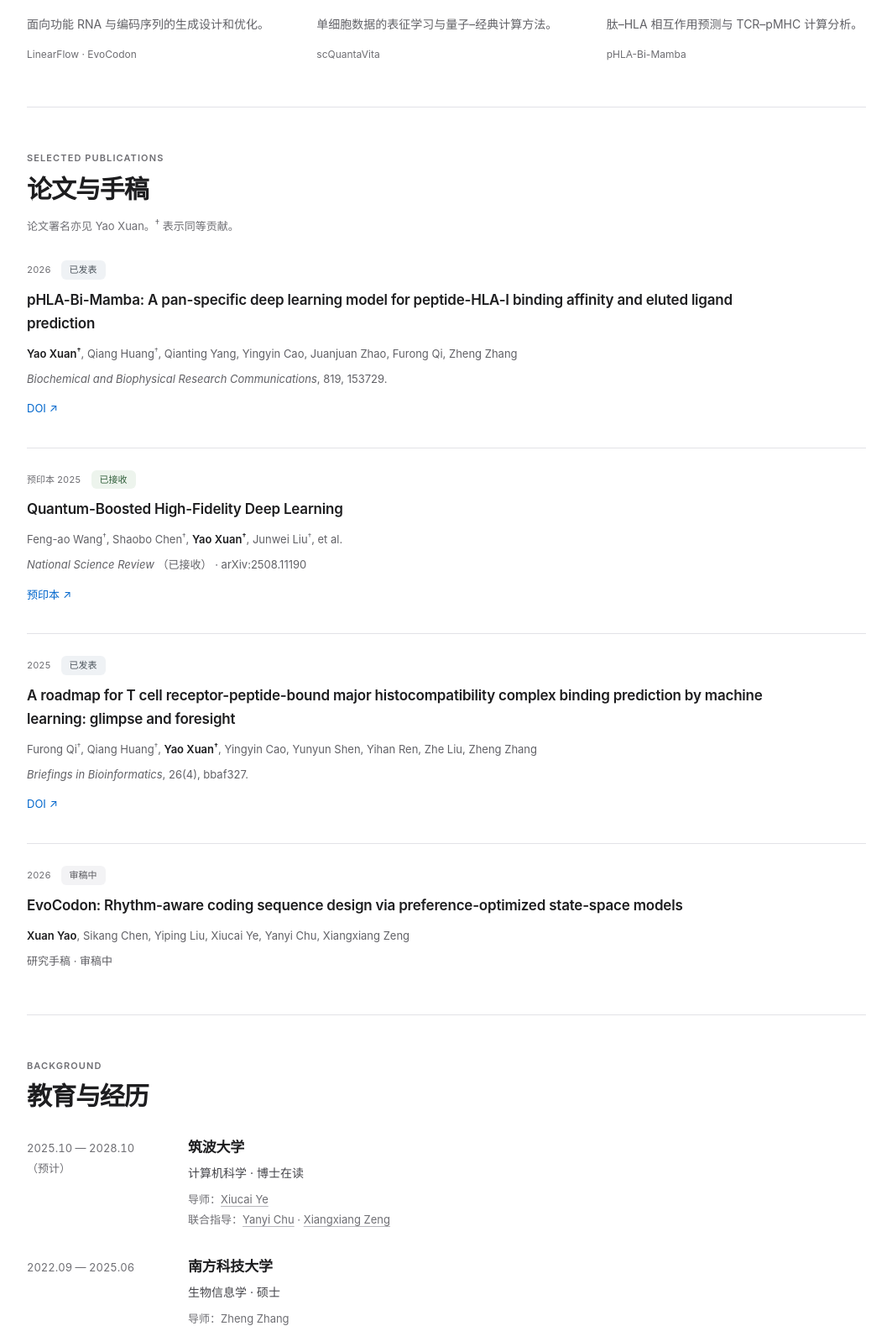
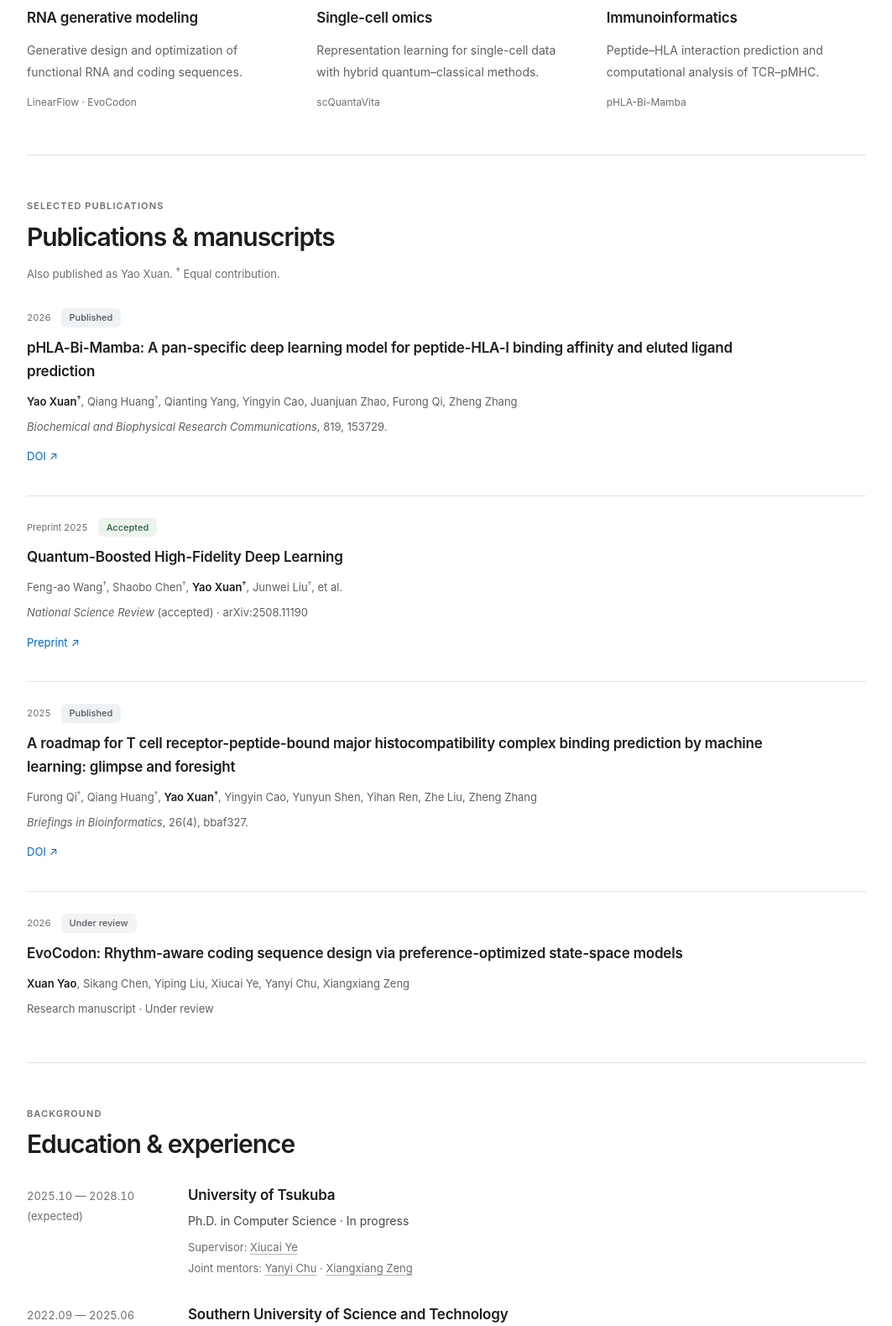
Before and after one commit to xuanwuji/xuanwuji.github.io, a plain HTML site: page index.html in a window 1280 px wide. Shown: the part 720-2299 px from the top of the page at 84% size, without its empty margins (108-1171 px from the left). Drawn offline with Linux system fonts and the light colour scheme.

Commit message:
Make English the default academic homepage language
Serve English in the initial HTML and default to English for new visitors. Preserve Chinese/English switching and saved language preferences. Keep the existing layout and styling.

```diff
--- a/index.html
+++ b/index.html
@@ -1,10 +1,10 @@
 <!doctype html>
-<html lang="zh-CN">
+<html lang="en">
 <head>
   <meta charset="utf-8">
   <meta name="viewport" content="width=device-width, initial-scale=1">
   <meta name="theme-color" content="#ffffff">
-  <meta name="description" content="Xuan Yao，筑波大学计算机科学博士生。研究方向包括面向 RNA 治疗的人工智能、单细胞组学与免疫信息学。">
+  <meta name="description" content="Xuan Yao, Computer Science Ph.D. student at the University of Tsukuba. AI for RNA therapeutics, single-cell omics, and immunoinformatics.">
   <meta property="og:title" content="Xuan Yao · Academic Profile">
   <meta property="og:description" content="Computer Science Ph.D. student at the University of Tsukuba. AI for RNA therapeutics, single-cell omics, and immunoinformatics.">
   <meta property="og:type" content="website">
@@ -16,81 +16,81 @@
   <title>Xuan Yao · Academic Profile</title>
 </head>
 <body>
-  <a class="skip-link" href="#main" data-i18n="skip">跳转到正文</a>
+  <a class="skip-link" href="#main" data-i18n="skip">Skip to content</a>
   <header class="site-header"><div class="header-inner wrap">
-    <a class="brand" href="#about" aria-label="Xuan Yao 首页">Xuan Yao</a>
-    <nav class="nav" aria-label="主导航"><a href="#research" data-i18n="navResearch">研究</a><a href="#publications" data-i18n="navPublications">论文</a><a href="#experience" data-i18n="navExperience">经历</a><a href="#contact" data-i18n="navContact">联系</a></nav>
-    <button type="button" class="language-toggle" aria-label="Switch to English" data-language>EN</button>
+    <a class="brand" href="#about" aria-label="Xuan Yao home">Xuan Yao</a>
+    <nav class="nav" aria-label="Main navigation"><a href="#research" data-i18n="navResearch">Research</a><a href="#publications" data-i18n="navPublications">Publications</a><a href="#experience" data-i18n="navExperience">Background</a><a href="#contact" data-i18n="navContact">Contact</a></nav>
+    <button type="button" class="language-toggle" aria-label="切换为中文" data-language>中文</button>
   </div></header>
   <main id="main">
     <section class="hero wrap" id="about" aria-labelledby="name">
       <div class="hero-copy">
         <p class="eyebrow">AI FOR RNA THERAPEUTICS</p>
         <h1 id="name">Xuan Yao</h1>
-        <p class="hero-role" data-i18n="role">计算机科学博士生</p>
-        <p class="hero-affiliation" data-i18n="affiliation">筑波大学 · 日本筑波</p>
-        <p class="hero-bio" data-i18n="bio">我的研究关注面向 RNA 治疗的人工智能方法，重点是功能 RNA 与编码序列的生成建模和优化，并涉及单细胞组学与免疫信息学。</p>
-        <div class="hero-links"><span class="email" aria-label="电子邮箱">s2536034 at u.tsukuba.ac.jp</span><a href="https://github.com/xuanwuji" target="_blank" rel="noopener noreferrer">GitHub <span aria-hidden="true">↗</span><span class="sr-only" data-i18n="newTab">（新标签页打开）</span></a></div>
+        <p class="hero-role" data-i18n="role">Ph.D. student in Computer Science</p>
+        <p class="hero-affiliation" data-i18n="affiliation">University of Tsukuba · Tsukuba, Japan</p>
+        <p class="hero-bio" data-i18n="bio">My research focuses on AI for RNA therapeutics, particularly generative modeling and optimization of functional RNA and coding sequences, with related interests in single-cell omics and immunoinformatics.</p>
+        <div class="hero-links"><span class="email" aria-label="Email">s2536034 at u.tsukuba.ac.jp</span><a href="https://github.com/xuanwuji" target="_blank" rel="noopener noreferrer">GitHub <span aria-hidden="true">↗</span><span class="sr-only" data-i18n="newTab"> (opens in a new tab)</span></a></div>
       </div>
-      <figure class="portrait"><img src="./portrait.jpg" width="1280" height="1707" alt="Xuan Yao 的照片" fetchpriority="high"></figure>
+      <figure class="portrait"><img src="./portrait.jpg" width="1280" height="1707" alt="Portrait of Xuan Yao" fetchpriority="high"></figure>
     </section>
 
     <section class="research wrap section" id="research" aria-labelledby="research-heading">
-      <div class="section-heading"><p class="eyebrow">RESEARCH</p><h2 id="research-heading" data-i18n="researchHeading">研究方向</h2></div>
+      <div class="section-heading"><p class="eyebrow">RESEARCH</p><h2 id="research-heading" data-i18n="researchHeading">Research interests</h2></div>
       <div class="research-grid">
-        <article class="research-item"><h3 data-i18n="rnaHeading">RNA 生成建模</h3><p data-i18n="rnaText">面向功能 RNA 与编码序列的生成设计和优化。</p><p class="project-names">LinearFlow · EvoCodon</p></article>
-        <article class="research-item"><h3 data-i18n="singleHeading">单细胞组学</h3><p data-i18n="singleText">单细胞数据的表征学习与量子–经典计算方法。</p><p class="project-names">scQuantaVita</p></article>
-        <article class="research-item"><h3 data-i18n="immuneHeading">免疫信息学</h3><p data-i18n="immuneText">肽–HLA 相互作用预测与 TCR–pMHC 计算分析。</p><p class="project-names">pHLA-Bi-Mamba</p></article>
+        <article class="research-item"><h3 data-i18n="rnaHeading">RNA generative modeling</h3><p data-i18n="rnaText">Generative design and optimization of functional RNA and coding sequences.</p><p class="project-names">LinearFlow · EvoCodon</p></article>
+        <article class="research-item"><h3 data-i18n="singleHeading">Single-cell omics</h3><p data-i18n="singleText">Representation learning for single-cell data with hybrid quantum–classical methods.</p><p class="project-names">scQuantaVita</p></article>
+        <article class="research-item"><h3 data-i18n="immuneHeading">Immunoinformatics</h3><p data-i18n="immuneText">Peptide–HLA interaction prediction and computational analysis of TCR–pMHC.</p><p class="project-names">pHLA-Bi-Mamba</p></article>
       </div>
     </section>
 
     <section class="publications wrap section" id="publications" aria-labelledby="publications-heading">
-      <div class="section-heading"><p class="eyebrow">SELECTED PUBLICATIONS</p><h2 id="publications-heading" data-i18n="publicationsHeading">论文与手稿</h2></div>
-      <p class="section-note" data-i18n="authorNote">论文署名亦见 Yao Xuan。<sup>†</sup> 表示同等贡献。</p>
+      <div class="section-heading"><p class="eyebrow">SELECTED PUBLICATIONS</p><h2 id="publications-heading" data-i18n="publicationsHeading">Publications & manuscripts</h2></div>
+      <p class="section-note" data-i18n="authorNote">Also published as Yao Xuan. <sup>†</sup> Equal contribution.</p>
       <div class="publication-list">
         <article class="publication" data-status="published">
-          <div class="publication-meta"><span class="year">2026</span><span class="status published" data-i18n="published">已发表</span></div>
-          <h3 lang="en"><a href="https://doi.org/10.1016/j.bbrc.2026.153729" target="_blank" rel="noopener noreferrer">pHLA-Bi-Mamba: A pan-specific deep learning model for peptide-HLA-I binding affinity and eluted ligand prediction<span class="sr-only" data-i18n="newTab">（新标签页打开）</span></a></h3>
+          <div class="publication-meta"><span class="year">2026</span><span class="status published" data-i18n="published">Published</span></div>
+          <h3 lang="en"><a href="https://doi.org/10.1016/j.bbrc.2026.153729" target="_blank" rel="noopener noreferrer">pHLA-Bi-Mamba: A pan-specific deep learning model for peptide-HLA-I binding affinity and eluted ligand prediction<span class="sr-only" data-i18n="newTab"> (opens in a new tab)</span></a></h3>
           <p class="authors"><strong>Yao Xuan<sup>†</sup></strong>, Qiang Huang<sup>†</sup>, Qianting Yang, Yingyin Cao, Juanjuan Zhao, Furong Qi, Zheng Zhang</p>
           <p class="venue"><em>Biochemical and Biophysical Research Communications</em>, 819, 153729.</p>
-          <a class="paper-link" href="https://doi.org/10.1016/j.bbrc.2026.153729" target="_blank" rel="noopener noreferrer">DOI <span aria-hidden="true">↗</span><span class="sr-only" data-i18n="newTab">（新标签页打开）</span></a>
+          <a class="paper-link" href="https://doi.org/10.1016/j.bbrc.2026.153729" target="_blank" rel="noopener noreferrer">DOI <span aria-hidden="true">↗</span><span class="sr-only" data-i18n="newTab"> (opens in a new tab)</span></a>
         </article>
         <article class="publication" data-status="accepted">
-          <div class="publication-meta"><span class="year" data-i18n="acceptedLabel">预印本 2025</span><span class="status accepted" data-i18n="accepted">已接收</span></div>
-          <h3 lang="en"><a href="https://arxiv.org/abs/2508.11190" target="_blank" rel="noopener noreferrer">Quantum-Boosted High-Fidelity Deep Learning<span class="sr-only" data-i18n="newTab">（新标签页打开）</span></a></h3>
+          <div class="publication-meta"><span class="year" data-i18n="acceptedLabel">Preprint 2025</span><span class="status accepted" data-i18n="accepted">Accepted</span></div>
+          <h3 lang="en"><a href="https://arxiv.org/abs/2508.11190" target="_blank" rel="noopener noreferrer">Quantum-Boosted High-Fidelity Deep Learning<span class="sr-only" data-i18n="newTab"> (opens in a new tab)</span></a></h3>
           <p class="authors">Feng-ao Wang<sup>†</sup>, Shaobo Chen<sup>†</sup>, <strong>Yao Xuan<sup>†</sup></strong>, Junwei Liu<sup>†</sup>, et al.</p>
-          <p class="venue"><em>National Science Review</em> <span data-i18n="acceptedVenue">（已接收）</span> · arXiv:2508.11190</p>
-          <a class="paper-link" href="https://arxiv.org/abs/2508.11190" target="_blank" rel="noopener noreferrer"><span data-i18n="preprint">预印本</span> <span aria-hidden="true">↗</span><span class="sr-only" data-i18n="newTab">（新标签页打开）</span></a>
+          <p class="venue"><em>National Science Review</em> <span data-i18n="acceptedVenue">(accepted)</span> · arXiv:2508.11190</p>
+          <a class="paper-link" href="https://arxiv.org/abs/2508.11190" target="_blank" rel="noopener noreferrer"><span data-i18n="preprint">Preprint</span> <span aria-hidden="true">↗</span><span class="sr-only" data-i18n="newTab"> (opens in a new tab)</span></a>
         </article>
         <article class="publication" data-status="published">
-          <div class="publication-meta"><span class="year">2025</span><span class="status published" data-i18n="published">已发表</span></div>
-          <h3 lang="en"><a href="https://doi.org/10.1093/bib/bbaf327" target="_blank" rel="noopener noreferrer">A roadmap for T cell receptor-peptide-bound major histocompatibility complex binding prediction by machine learning: glimpse and foresight<span class="sr-only" data-i18n="newTab">（新标签页打开）</span></a></h3>
+          <div class="publication-meta"><span class="year">2025</span><span class="status published" data-i18n="published">Published</span></div>
+          <h3 lang="en"><a href="https://doi.org/10.1093/bib/bbaf327" target="_blank" rel="noopener noreferrer">A roadmap for T cell receptor-peptide-bound major histocompatibility complex binding prediction by machine learning: glimpse and foresight<span class="sr-only" data-i18n="newTab"> (opens in a new tab)</span></a></h3>
           <p class="authors">Furong Qi<sup>†</sup>, Qiang Huang<sup>†</sup>, <strong>Yao Xuan<sup>†</sup></strong>, Yingyin Cao, Yunyun Shen, Yihan Ren, Zhe Liu, Zheng Zhang</p>
           <p class="venue"><em>Briefings in Bioinformatics</em>, 26(4), bbaf327.</p>
-          <a class="paper-link" href="https://doi.org/10.1093/bib/bbaf327" target="_blank" rel="noopener noreferrer">DOI <span aria-hidden="true">↗</span><span class="sr-only" data-i18n="newTab">（新标签页打开）</span></a>
+          <a class="paper-link" href="https://doi.org/10.1093/bib/bbaf327" target="_blank" rel="noopener noreferrer">DOI <span aria-hidden="true">↗</span><span class="sr-only" data-i18n="newTab"> (opens in a new tab)</span></a>
         </article>
         <article class="publication" data-status="under-review">
-          <div class="publication-meta"><span class="year">2026</span><span class="status review" data-i18n="underReview">审稿中</span></div>
+          <div class="publication-meta"><span class="year">2026</span><span class="status review" data-i18n="underReview">Under review</span></div>
           <h3 lang="en">EvoCodon: Rhythm-aware coding sequence design via preference-optimized state-space models</h3>
           <p class="authors"><strong>Xuan Yao</strong>, Sikang Chen, Yiping Liu, Xiucai Ye, Yanyi Chu, Xiangxiang Zeng</p>
-          <p class="venue" data-i18n="manuscript">研究手稿 · 审稿中</p>
+          <p class="venue" data-i18n="manuscript">Research manuscript · Under review</p>
         </article>
       </div>
     </section>
 
     <section class="experience wrap section" id="experience" aria-labelledby="experience-heading">
-      <div class="section-heading"><p class="eyebrow">BACKGROUND</p><h2 id="experience-heading" data-i18n="experienceHeading">教育与经历</h2></div>
+      <div class="section-heading"><p class="eyebrow">BACKGROUND</p><h2 id="experience-heading" data-i18n="experienceHeading">Education & experience</h2></div>
       <div class="timeline">
-        <article class="timeline-item"><div class="time">2025.10 — 2028.10<span class="expected" data-i18n="expected">（预计）</span></div><div class="timeline-content"><h3 data-i18n="tsukuba">筑波大学</h3><p class="degree" data-i18n="phdDegree">计算机科学 · 博士在读</p><p class="detail"><span data-i18n="supervisor">导师：</span><a href="https://trios.tsukuba.ac.jp/en/researchers/0000004106" target="_blank" rel="noopener noreferrer">Xiucai Ye<span class="sr-only" data-i18n="newTab">（新标签页打开）</span></a><br><span data-i18n="jointMentors">联合指导：</span><a href="https://people.ucas.edu.cn/~chu_lab?language=en" target="_blank" rel="noopener noreferrer">Yanyi Chu<span class="sr-only" data-i18n="newTab">（新标签页打开）</span></a> · <a href="https://csee.hnu.edu.cn/people/zengxiangxiang" target="_blank" rel="noopener noreferrer">Xiangxiang Zeng<span class="sr-only" data-i18n="newTab">（新标签页打开）</span></a></p></div></article>
-        <article class="timeline-item"><div class="time">2022.09 — 2025.06</div><div class="timeline-content"><h3 data-i18n="sustech">南方科技大学</h3><p class="degree" data-i18n="msDegree">生物信息学 · 硕士</p><p class="detail"><span data-i18n="supervisor">导师：</span>Zheng Zhang</p></div></article>
-        <article class="timeline-item"><div class="time">2018.09 — 2022.06</div><div class="timeline-content"><h3 data-i18n="hunan">湖南大学</h3><p class="degree" data-i18n="bsDegree">生物技术 · 学士</p></div></article>
+        <article class="timeline-item"><div class="time">2025.10 — 2028.10<span class="expected" data-i18n="expected">(expected)</span></div><div class="timeline-content"><h3 data-i18n="tsukuba">University of Tsukuba</h3><p class="degree" data-i18n="phdDegree">Ph.D. in Computer Science · In progress</p><p class="detail"><span data-i18n="supervisor">Supervisor: </span><a href="https://trios.tsukuba.ac.jp/en/researchers/0000004106" target="_blank" rel="noopener noreferrer">Xiucai Ye<span class="sr-only" data-i18n="newTab"> (opens in a new tab)</span></a><br><span data-i18n="jointMentors">Joint mentors: </span><a href="https://people.ucas.edu.cn/~chu_lab?language=en" target="_blank" rel="noopener noreferrer">Yanyi Chu<span class="sr-only" data-i18n="newTab"> (opens in a new tab)</span></a> · <a href="https://csee.hnu.edu.cn/people/zengxiangxiang" target="_blank" rel="noopener noreferrer">Xiangxiang Zeng<span class="sr-only" data-i18n="newTab"> (opens in a new tab)</span></a></p></div></article>
+        <article class="timeline-item"><div class="time">2022.09 — 2025.06</div><div class="timeline-content"><h3 data-i18n="sustech">Southern University of Science and Technology</h3><p class="degree" data-i18n="msDegree">M.S. in Bioinformatics</p><p class="detail"><span data-i18n="supervisor">Supervisor: </span>Zheng Zhang</p></div></article>
+        <article class="timeline-item"><div class="time">2018.09 — 2022.06</div><div class="timeline-content"><h3 data-i18n="hunan">Hunan University</h3><p class="degree" data-i18n="bsDegree">B.S. in Biotechnology</p></div></article>
       </div>
-      <h3 class="subsection-title" data-i18n="internshipHeading">研究实习</h3>
-      <article class="timeline-item"><div class="time">2025.02 — <span class="inline" data-i18n="present">至今</span></div><div class="timeline-content"><h3><a href="https://www.qboson.com/" target="_blank" rel="noopener noreferrer">QBoson<span class="sr-only" data-i18n="newTab">（新标签页打开）</span></a></h3><p class="degree" data-i18n="internRole">算法研究实习生 · 软件算法部</p><p class="detail" data-i18n="internText">参与面向单细胞组学的量子–经典混合算法研究。</p></div></article>
+      <h3 class="subsection-title" data-i18n="internshipHeading">Research internship</h3>
+      <article class="timeline-item"><div class="time">2025.02 — <span class="inline" data-i18n="present">Present</span></div><div class="timeline-content"><h3><a href="https://www.qboson.com/" target="_blank" rel="noopener noreferrer">QBoson<span class="sr-only" data-i18n="newTab"> (opens in a new tab)</span></a></h3><p class="degree" data-i18n="internRole">Algorithm Research Intern · Software Algorithm Division</p><p class="detail" data-i18n="internText">Research on hybrid quantum–classical algorithms for single-cell omics.</p></div></article>
     </section>
 
-    <section class="contact wrap section" id="contact" aria-labelledby="contact-heading"><div class="section-heading"><p class="eyebrow">CONTACT</p><h2 id="contact-heading" data-i18n="contactHeading">学术交流</h2></div><p data-i18n="contactText">欢迎就 RNA 建模、计算生物学及相关研究交流。</p><div class="contact-details"><span class="email" aria-label="电子邮箱">s2536034 at u.tsukuba.ac.jp</span><a href="https://github.com/xuanwuji" target="_blank" rel="noopener noreferrer">GitHub <span aria-hidden="true">↗</span><span class="sr-only" data-i18n="newTab">（新标签页打开）</span></a></div></section>
+    <section class="contact wrap section" id="contact" aria-labelledby="contact-heading"><div class="section-heading"><p class="eyebrow">CONTACT</p><h2 id="contact-heading" data-i18n="contactHeading">Get in touch</h2></div><p data-i18n="contactText">I welcome conversations about RNA modeling, computational biology, and related research.</p><div class="contact-details"><span class="email" aria-label="Email">s2536034 at u.tsukuba.ac.jp</span><a href="https://github.com/xuanwuji" target="_blank" rel="noopener noreferrer">GitHub <span aria-hidden="true">↗</span><span class="sr-only" data-i18n="newTab"> (opens in a new tab)</span></a></div></section>
   </main>
-  <footer class="site-footer wrap"><span>© <span data-year>2026</span> Xuan Yao</span><a href="#about" data-i18n="backTop">返回顶部 ↑</a></footer>
+  <footer class="site-footer wrap"><span>© <span data-year>2026</span> Xuan Yao</span><a href="#about" data-i18n="backTop">Back to top ↑</a></footer>
 </body>
 </html>
--- a/script.js
+++ b/script.js
@@ -9,10 +9,53 @@
     experienceHeading:'Education & experience', expected:'(expected)', tsukuba:'University of Tsukuba', phdDegree:'Ph.D. in Computer Science · In progress', supervisor:'Supervisor: ', jointMentors:'Joint mentors: ', sustech:'Southern University of Science and Technology', msDegree:'M.S. in Bioinformatics', hunan:'Hunan University', bsDegree:'B.S. in Biotechnology', internshipHeading:'Research internship', present:'Present', internRole:'Algorithm Research Intern · Software Algorithm Division', internText:'Research on hybrid quantum–classical algorithms for single-cell omics.', contactHeading:'Get in touch', contactText:'I welcome conversations about RNA modeling, computational biology, and related research.', backTop:'Back to top ↑'
   };
   const nodes = [...document.querySelectorAll('[data-i18n]')];
-  const chinese = Object.fromEntries(nodes.map(node=>[node.dataset.i18n,node.innerHTML]));
+  const chinese = {
+    "skip": "跳转到正文",
+    "navResearch": "研究",
+    "navPublications": "论文",
+    "navExperience": "经历",
+    "navContact": "联系",
+    "role": "计算机科学博士生",
+    "affiliation": "筑波大学 · 日本筑波",
+    "bio": "我的研究关注面向 RNA 治疗的人工智能方法，重点是功能 RNA 与编码序列的生成建模和优化，并涉及单细胞组学与免疫信息学。",
+    "newTab": "（新标签页打开）",
+    "researchHeading": "研究方向",
+    "rnaHeading": "RNA 生成建模",
+    "rnaText": "面向功能 RNA 与编码序列的生成设计和优化。",
+    "singleHeading": "单细胞组学",
+    "singleText": "单细胞数据的表征学习与量子–经典计算方法。",
+    "immuneHeading": "免疫信息学",
+    "immuneText": "肽–HLA 相互作用预测与 TCR–pMHC 计算分析。",
+    "publicationsHeading": "论文与手稿",
+    "authorNote": "论文署名亦见 Yao Xuan。<sup>†</sup> 表示同等贡献。",
+    "published": "已发表",
+    "acceptedLabel": "预印本 2025",
+    "accepted": "已接收",
+    "acceptedVenue": "（已接收）",
+    "preprint": "预印本",
+    "underReview": "审稿中",
+    "manuscript": "研究手稿 · 审稿中",
+    "experienceHeading": "教育与经历",
+    "expected": "（预计）",
+    "tsukuba": "筑波大学",
+    "phdDegree": "计算机科学 · 博士在读",
+    "supervisor": "导师：",
+    "jointMentors": "联合指导：",
+    "sustech": "南方科技大学",
+    "msDegree": "生物信息学 · 硕士",
+    "hunan": "湖南大学",
+    "bsDegree": "生物技术 · 学士",
+    "internshipHeading": "研究实习",
+    "present": "至今",
+    "internRole": "算法研究实习生 · 软件算法部",
+    "internText": "参与面向单细胞组学的量子–经典混合算法研究。",
+    "contactHeading": "学术交流",
+    "contactText": "欢迎就 RNA 建模、计算生物学及相关研究交流。",
+    "backTop": "返回顶部 ↑"
+  };
   const button = document.querySelector('[data-language]');
-  let language = 'zh';
-  try { if (localStorage.getItem('academic-language') === 'en') language='en'; } catch (_) {}
+  let language = 'en';
+  try { const saved = localStorage.getItem('academic-language'); if (saved === 'zh' || saved === 'en') language = saved; } catch (_) {}
   function render() {
     const dict=language==='en'?english:chinese;
     nodes.forEach(node=>{node.innerHTML=dict[node.dataset.i18n];});
```
Also changed, not shown: 404.html (+1 -1 lines), 1 other file.
